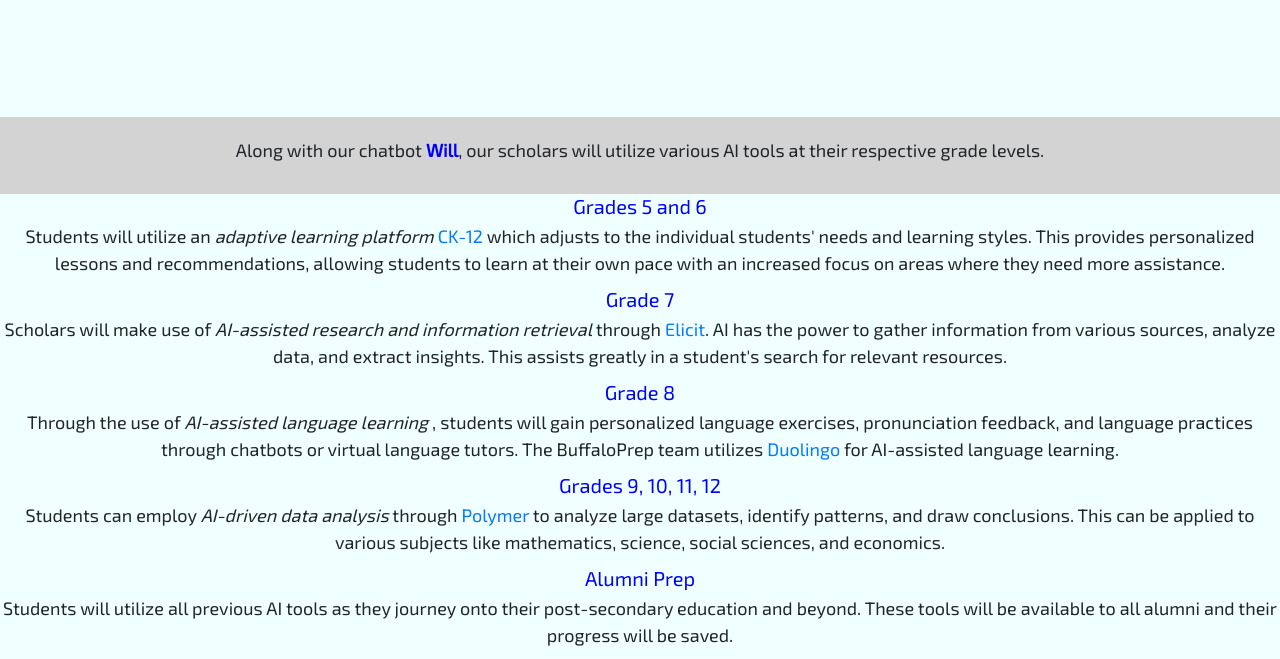
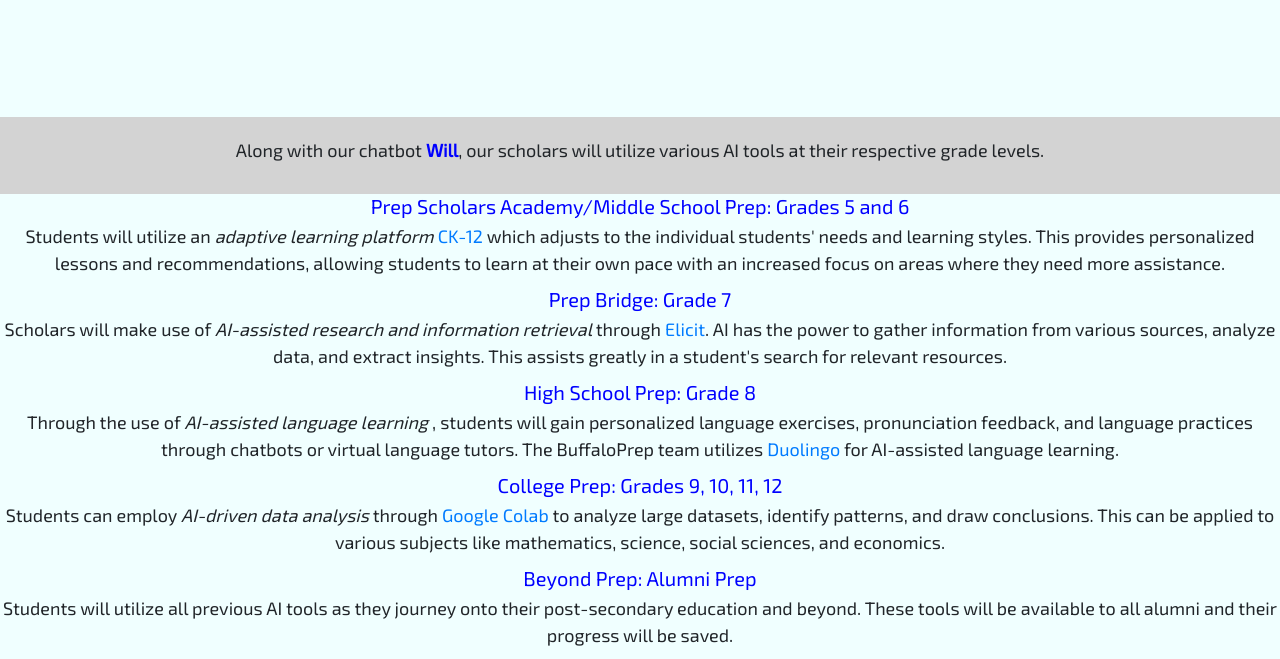
Before and after one commit to ysattar02/2023_hackathon_wilmington, a Flask app: page /plan in a window 1280 px wide. Shown: the part 151-810 px from the top of the page. Run offline with Flask 3, Linux system fonts and the light colour scheme; some libraries are stand-ins or nearby versions.

Commit message:
more polishing

```diff
--- a/config.py
+++ b/config.py
@@ -1 +1 @@
-API_KEY = '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'
+API_KEY = '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'
--- a/templates/page2.html
+++ b/templates/page2.html
@@ -86,31 +86,31 @@
         <p>Along with our chatbot <b style="color: blue;">Will</b>, our scholars will utilize various AI tools at their respective grade levels.</p>
     </footer>
     <h2>
-        Grades 5 and 6
+        Prep Scholars Academy/Middle School Prep: Grades 5 and 6
     </h2>
     <div>
         <p>Students will utilize an <em>adaptive learning platform</em> <a href = "https://www.ck12.org/pages/student-tutor/">CK-12</a> which adjusts to the individual students' needs and learning styles. This provides personalized lessons and recommendations, allowing students to learn at their own pace with an increased focus on areas where they need more assistance.</p>
     </div>
     <h2>
-        Grade 7
+        Prep Bridge: Grade 7
     </h2>
     <div>
         <p>Scholars will make use of <em>AI-assisted research and information retrieval</em> through <a href ="https://elicit.org/">Elicit</a>. AI has the power to gather information from various sources, analyze data, and extract insights. This assists greatly in a student's search for relevant resources.</p>
     </div>
     <h2>
-        Grade 8
+        High School Prep: Grade 8
     </h2>
     <div>
         <p>Through the use of <em> AI-assisted language learning </em>, students will gain personalized language exercises, pronunciation feedback, and language practices through chatbots or virtual language tutors. The BuffaloPrep team utilizes <a href = "https://www.duolingo.com/"> Duolingo </a> for AI-assisted language learning.</p>
     </div>
     <h2>
-        Grades 9, 10, 11, 12
+        College Prep: Grades 9, 10, 11, 12
     </h2>
     <div>
-        <p>Students can employ <em>AI-driven data analysis</em> through <a href = "https://www.polymersearch.com/"> Polymer </a> to analyze large datasets, identify patterns, and draw conclusions. This can be applied to various subjects like mathematics, science, social sciences, and economics.</p>
+        <p>Students can employ <em>AI-driven data analysis</em> through <a href = "https://colab.research.google.com/?utm_source=scs-index"> Google Colab </a> to analyze large datasets, identify patterns, and draw conclusions. This can be applied to various subjects like mathematics, science, social sciences, and economics.</p>
     </div>
     <h2>
-        Alumni Prep
+        Beyond Prep: Alumni Prep
     </h2>
     <div>
         <p>Students will utilize all previous AI tools as they journey onto their post-secondary education and beyond. These tools will be available to all alumni and their progress will be saved.</p>
```
Also changed, not shown: 1 other file.
